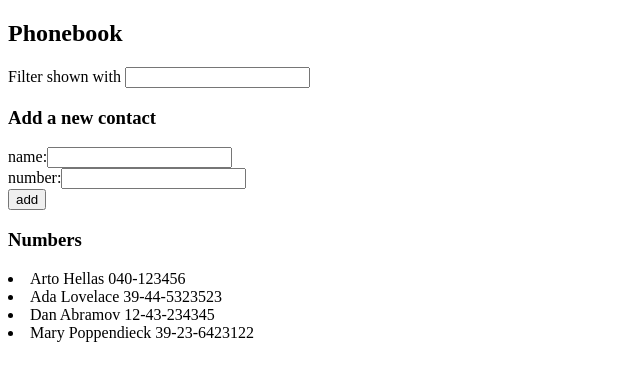
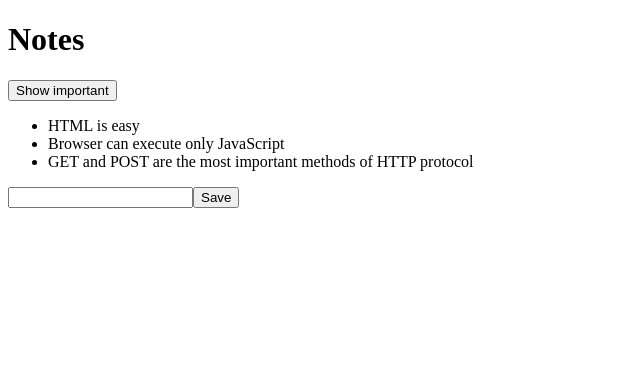
Before and after one commit to DarshanVaishya/full-stack-open, a React (Create React App) app in the folder part-02/: page / in a window 1280 px wide. Shown: the top 380 px of the page, without its empty margins (0-640 px from the left). Built offline with nearby package versions, Linux system fonts and the light colour scheme; data requests are answered from the project's data file.

Commit message:
Finished chapter 2b reading

```diff
--- /dev/null
+++ b/part-02/db.json
@@ -0,0 +1,22 @@
+{
+	"notes": [
+		{
+			"id": 1,
+			"content": "HTML is easy",
+			"date": "2022-1-17T17:30:31.098Z",
+			"important": true
+		},
+		{
+			"id": 2,
+			"content": "Browser can execute only JavaScript",
+			"date": "2022-1-17T18:39:34.091Z",
+			"important": false
+		},
+		{
+			"id": 3,
+			"content": "GET and POST are the most important methods of HTTP protocol",
+			"date": "2022-1-17T19:20:14.298Z",
+			"important": true
+		}
+	]
+}
--- a/part-02/src/App.js
+++ b/part-02/src/App.js
@@ -1,16 +1,25 @@
-import { useState } from "react";
+import { useState, useEffect } from "react";
+import axios from "axios";
 import Note from "./components/Note";
 
-const App = (props) => {
-	const [notes, setNotes] = useState(props.notes);
-	const [newNote, setNewNote] = useState("a new note...");
+const App = () => {
+	const [notes, setNotes] = useState([]);
+	const [newNote, setNewNote] = useState("");
 	const [showAll, setShowAll] = useState(true);
+
+	useEffect(() => {
+		console.log("effect");
+		axios.get("http://localhost:3001/notes").then((response) => {
+			console.log("promise fullfilled");
+			setNotes(response.data);
+		});
+	}, []);
+	console.log("render", notes.length, "notes");
 
 	const handleNoteChange = (e) => setNewNote(e.target.value);
 
 	const addNote = (e) => {
 		e.preventDefault();
-		console.log("button clicked", e.target);
 		const noteObject = {
 			id: notes.length + 1,
 			content: newNote,
--- a/part-02/src/components/Note.js
+++ b/part-02/src/components/Note.js
@@ -1,5 +1,4 @@
 function Note({ note }) {
-	console.log(note);
 	return <li>{note.content}</li>;
 }
 
--- a/part-02/src/index.js
+++ b/part-02/src/index.js
@@ -1,25 +1,4 @@
+import App from "./App";
 import ReactDOM from "react-dom";
-import App from "./phonebook/App";
 
-const notes = [
-	{
-		id: 1,
-		content: "HTML is easy",
-		date: "2019-05-30T17:30:31.098Z",
-		important: true,
-	},
-	{
-		id: 2,
-		content: "Browser can execute only JavaScript",
-		date: "2019-05-30T18:39:34.091Z",
-		important: false,
-	},
-	{
-		id: 3,
-		content: "GET and POST are the most important methods of HTTP protocol",
-		date: "2019-05-30T19:20:14.298Z",
-		important: true,
-	},
-];
-
-ReactDOM.render(<App notes={notes} />, document.getElementById("root"));
+ReactDOM.render(<App />, document.getElementById("root"));
```
Also changed, not shown: part-02/package.json (+6 -1 lines), 1 other file (tests, documents, lock files or other folders).
